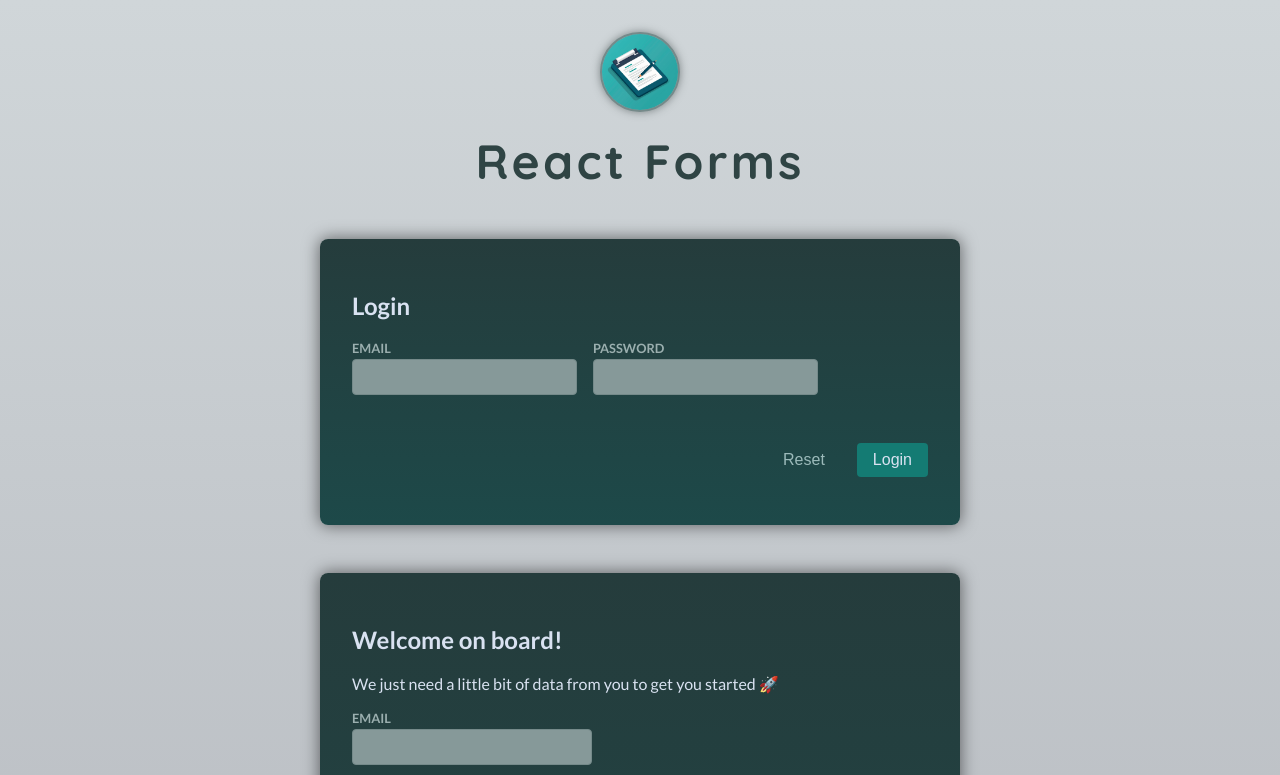
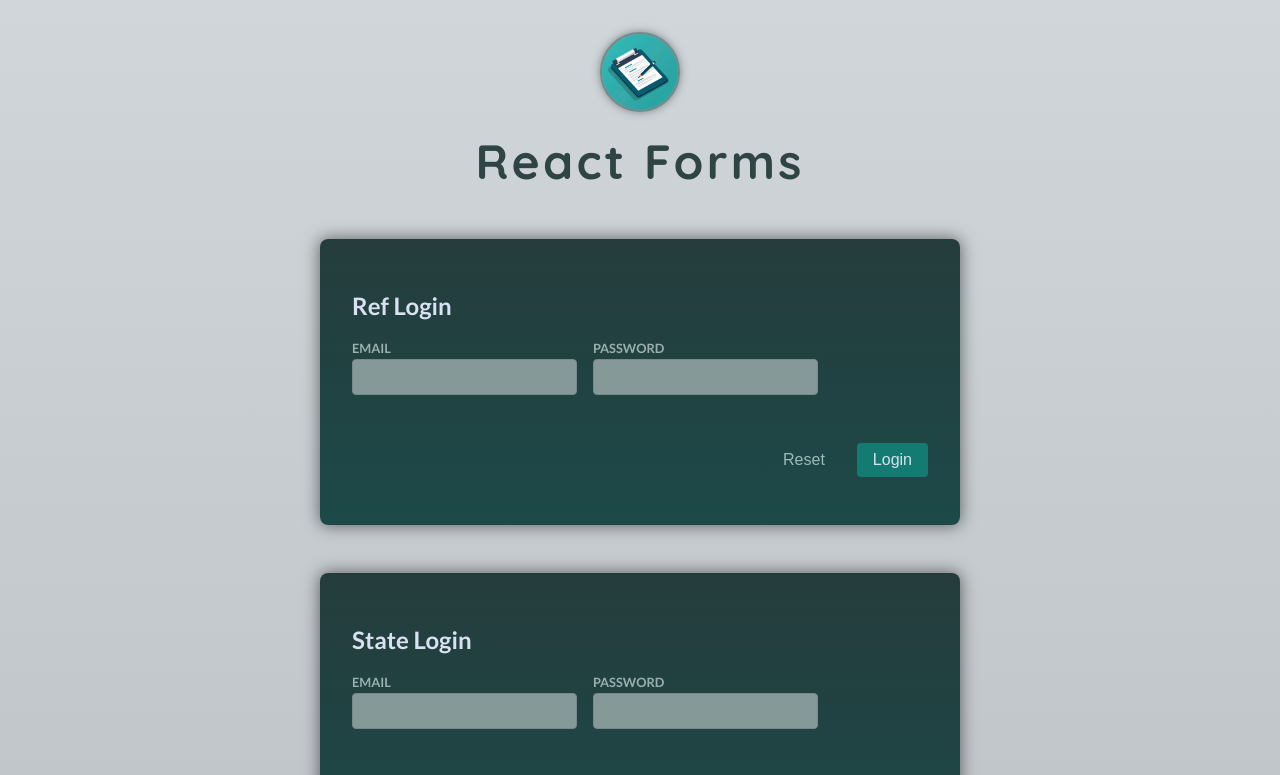
Before and after one commit to harshahossain/react-form, a React (Vite) app: page / in a window 1280 px wide. Shown: the top 775 px of the page. Built offline with nearby package versions, Linux system fonts and the light colour scheme.

Commit message:
updated
Validated inputs

```diff
--- a/src/App.jsx
+++ b/src/App.jsx
@@ -8,8 +8,13 @@
     <>
       <Header />
       <main>
-        {/* <Login /> */}
-        <StateLogin />
+        <div>
+          <Login />
+        </div>
+        <div>
+          <StateLogin />
+        </div>
+
         <Signup />
       </main>
     </>
--- a/src/components/Login.jsx
+++ b/src/components/Login.jsx
@@ -1,10 +1,12 @@
 //login via refs //really convinient when i dont have to manage a lot of inputs
-import { useRef } from "react";
+import { useRef, useState } from "react";
 
 export default function Login() {
   //
   const email = useRef();
   const password = useRef();
+  //
+  const [emailIsInvalid, setEmailIsInvalid] = useState(false);
   //
   function handleSubmit(evt) {
     evt.preventDefault();
@@ -14,17 +16,28 @@
 
     //email.current.value = ""; not recommend ref for handle dom
     //password.current.value = "";
-    evt.target.reset();
+    //evt.target.reset();
+
+    const emailIsValid = enteredEmail.includes("@");
+    if (!emailIsValid) {
+      setEmailIsInvalid(true);
+      return;
+    }
+    setEmailIsInvalid(false);
+    console.log("Sending HTTP request");
   }
 
   return (
     <form onSubmit={handleSubmit}>
-      <h2>Login</h2>
+      <h2>Ref Login</h2>
 
       <div className="control-row">
         <div className="control no-margin">
           <label htmlFor="email">Email</label>
           <input id="email" type="email" name="email" ref={email} />
+          <div className="control-error">
+            {emailIsInvalid && <p>Please enter a valid email address.</p>}
+          </div>
         </div>
 
         <div className="control no-margin">
--- a/src/components/Signup.jsx
+++ b/src/components/Signup.jsx
@@ -30,13 +30,19 @@
 
       <div className="control">
         <label htmlFor="email">Email</label>
-        <input id="email" type="email" name="email" />
+        <input id="email" type="email" name="email" required />
       </div>
 
       <div className="control-row">
         <div className="control">
           <label htmlFor="password">Password</label>
-          <input id="password" type="password" name="password" />
+          <input
+            id="password"
+            type="password"
+            name="password"
+            required
+            minLength={6}
+          />
         </div>
 
         <div className="control">
@@ -45,6 +51,7 @@
             id="confirm-password"
             type="password"
             name="confirm-password"
+            required
           />
         </div>
       </div>
@@ -54,18 +61,18 @@
       <div className="control-row">
         <div className="control">
           <label htmlFor="first-name">First Name</label>
-          <input type="text" id="first-name" name="first-name" />
+          <input type="text" id="first-name" name="first-name" required />
         </div>
 
         <div className="control">
           <label htmlFor="last-name">Last Name</label>
-          <input type="text" id="last-name" name="last-name" />
+          <input type="text" id="last-name" name="last-name" required />
         </div>
       </div>
 
       <div className="control">
         <label htmlFor="phone">What best describes your role?</label>
-        <select id="role" name="role">
+        <select id="role" name="role" required>
           <option value="student">Student</option>
           <option value="teacher">Teacher</option>
           <option value="employee">Employee</option>
@@ -104,8 +111,13 @@
 
       <div className="control">
         <label htmlFor="terms-and-conditions">
-          <input type="checkbox" id="terms-and-conditions" name="terms" />I
-          agree to the terms and conditions
+          <input
+            type="checkbox"
+            id="terms-and-conditions"
+            name="terms"
+            required
+          />
+          I agree to the terms and conditions
         </label>
       </div>
 
--- a/src/components/StateLogin.jsx
+++ b/src/components/StateLogin.jsx
@@ -2,7 +2,7 @@
 
 import { useState } from "react";
 
-export default function Login() {
+export default function StateLogin() {
   // //
   // const [enteredEmail, setEnteredEmail] = useState("");
   // const [enteredPassword, setEnteredPassword] = useState("");
@@ -55,7 +55,7 @@
   }
   return (
     <form onSubmit={handleSubmit}>
-      <h2>Login</h2>
+      <h2>State Login</h2>
 
       <div className="control-row">
         <div className="control no-margin">
```
